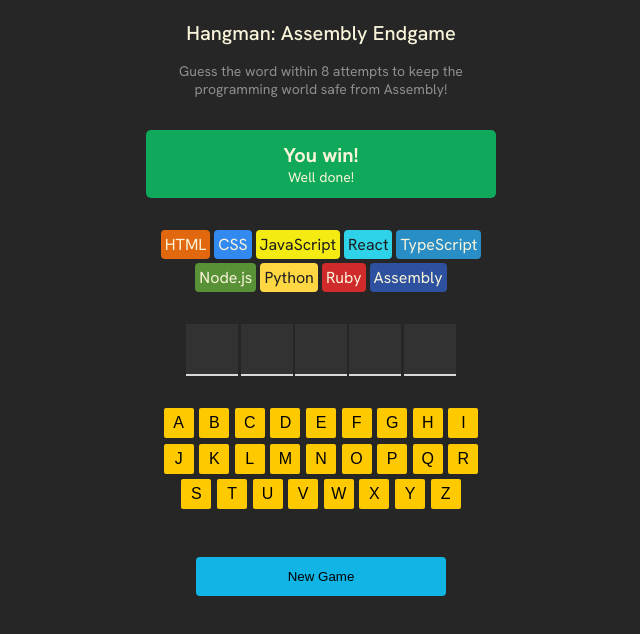
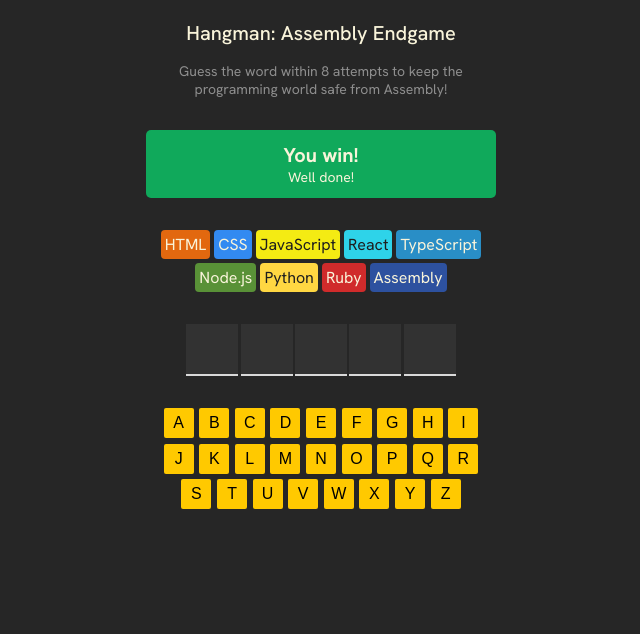
Before and after one commit to tiagocostarebelo/tcr-hangman-endgame, a React (Vite) app: page / in a window 1280 px wide. Shown: the top 634 px of the page, without its empty margins (319-959 px from the left). Built offline with nearby package versions, Linux system fonts and the light colour scheme.

Commit message:
added logic for game lost, considering the amount of wrong guesses and the languages array length - 1 and then showing the New game button

```diff
--- a/src/App.jsx
+++ b/src/App.jsx
@@ -25,6 +25,8 @@
         return (<span className="letter" key={index}>{guessedLetters.includes(letter) ? upperCaseLetter : ""}</span>)
     });
 
+    const gameOver = wrongGuessCount === langElements.length - 1;
+
     const alphabet = "abcdefghijklmnopqrstuvwxyz";
     const keyboardElements = alphabet.split("").map((letter) => {
         const isGuessed = guessedLetters.includes(letter);
@@ -47,6 +49,7 @@
         setGuessedLetters(prevLetters => prevLetters.includes(letter) ? prevLetters : [...prevLetters, letter]);
     };
 
+
     return (
         <main>
             <header>
@@ -66,7 +69,7 @@
             <section className="keyboard">
                 {keyboardElements}
             </section>
-            <button className="new-game-btn">New Game</button>
+            {gameOver && <button className="new-game-btn">New Game</button>}
         </main>
     )
 }
```
